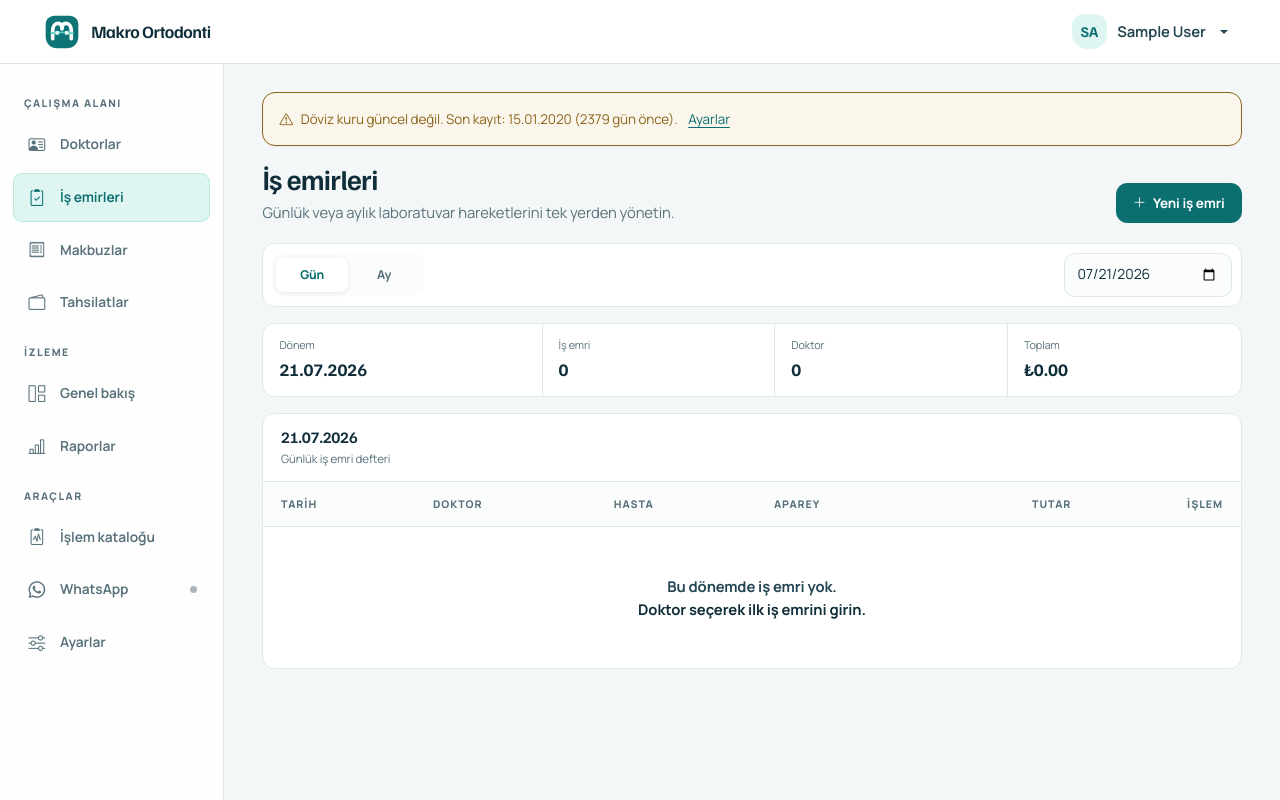
After one commit to ydnAkif/MakroOrtoDonti, a Flask app: page /parties/work-orders in a window 1280 px wide. The commit adds this page. Run offline with Flask 3, Linux system fonts and the light colour scheme; a user stored in the database is signed in; tables that the repository leaves empty hold one stand-in row (values such as "Sample post"); parts of the project's set-up code (start-up, migrations or seed data) failed here and were passed over; some libraries are stand-ins or nearby versions.

Commit message:
feat: doktorlar ve is emirlerini ayir

```diff
--- a/app/routes/parties.py
+++ b/app/routes/parties.py
@@ -1,12 +1,19 @@
 from flask import Blueprint, render_template, redirect, url_for, flash, request
 from flask_login import login_required
-from datetime import date
+from datetime import date, timedelta
+from decimal import Decimal
 
 from app.extensions import db
 from app.models.models import Party, PartyType, WorkOrder, Treatment, TreatmentCategory, ExchangeRate
 from app.authz import permissions_required
 
 parties_bp = Blueprint("parties", __name__)
+
+MONTHS = [
+    (1, "Ocak"), (2, "Şubat"), (3, "Mart"), (4, "Nisan"),
+    (5, "Mayıs"), (6, "Haziran"), (7, "Temmuz"), (8, "Ağustos"),
+    (9, "Eylül"), (10, "Ekim"), (11, "Kasım"), (12, "Aralık"),
+]
 
 
 def _get_treatments_by_category(category):
@@ -69,6 +76,61 @@ def list_parties():
         parties=parties,
         search=search,
         pagination=pagination,
+    )
+
+
+@parties_bp.route("/work-orders")
+@login_required
+@permissions_required("clinical.view")
+def list_work_orders():
+    """Daily/monthly operational ledger for all doctors' work orders."""
+    from app.services.validation_service import parse_date
+
+    today = date.today()
+    view = request.args.get("view", "day")
+    if view == "month":
+        year = request.args.get("year", today.year, type=int)
+        month = request.args.get("month", today.month, type=int)
+        try:
+            period_start = date(year, month, 1)
+        except ValueError:
+            year, month = today.year, today.month
+            period_start = date(year, month, 1)
+        period_end = date(year + (month == 12), month % 12 + 1, 1)
+        period_label = f"{MONTHS[month - 1][1]} {year}"
+        selected_date = None
+    else:
+        view = "day"
+        selected_date = parse_date(request.args.get("date", "")) or today
+        period_start = selected_date
+        period_end = selected_date + timedelta(days=1)
+        year, month = selected_date.year, selected_date.month
+        period_label = selected_date.strftime("%d.%m.%Y")
+
+    work_orders = db.session.execute(
+        db.select(WorkOrder)
+        .join(Party, WorkOrder.party_id == Party.id)
+        .where(
+            WorkOrder.work_date >= period_start,
+            WorkOrder.work_date < period_end,
+            Party.is_active == True,
+        )
+        .order_by(WorkOrder.work_date.desc(), WorkOrder.id.desc())
+    ).scalars().all()
+
+    return render_template(
+        "work_orders/list.html",
+        work_orders=work_orders,
+        view=view,
+        selected_date=selected_date,
+        year=year,
+        month=month,
+        months=MONTHS,
+        years=range(today.year - 3, today.year + 2),
+        period_label=period_label,
+        doctor_count=len({wo.party_id for wo in work_orders}),
+        period_total=sum((wo.total_price for wo in work_orders), Decimal("0.00")),
+        today=today,
     )
 
 
@@ -318,6 +380,18 @@ def edit_work_order(party_id, wo_id):
 
         db.session.commit()
         flash("İş emri güncellendi.", "success")
+        if request.form.get("return_to") == "work_orders":
+            view = request.form.get("return_view", "day")
+            if view == "month":
+                return redirect(url_for(
+                    "parties.list_work_orders", view="month",
+                    year=request.form.get("return_year", type=int),
+                    month=request.form.get("return_month", type=int),
+                ))
+            return redirect(url_for(
+                "parties.list_work_orders", view="day",
+                date=request.form.get("return_date", ""),
+            ))
         return redirect(url_for("parties.detail_party", party_id=party.id))
 
     from app.services.exchange_service import get_latest_rate, get_latest_usd_rate
@@ -341,4 +415,18 @@ def delete_work_order(party_id, wo_id):
     db.session.delete(wo)
     db.session.commit()
     flash("İş emri silindi.", "warning")
+    if request.form.get("return_to") == "work_orders":
+        view = request.form.get("return_view", "day")
+        if view == "month":
+            return redirect(url_for(
+                "parties.list_work_orders",
+                view="month",
+                year=request.form.get("return_year", type=int),
+                month=request.form.get("return_month", type=int),
+            ))
+        return redirect(url_for(
+            "parties.list_work_orders",
+            view="day",
+            date=request.form.get("return_date", ""),
+        ))
     return redirect(url_for("parties.detail_party", party_id=party_id))
--- a/app/static/css/style.css
+++ b/app/static/css/style.css
@@ -477,6 +477,7 @@ textarea.form-control { min-height: 92px; }
 }
 
 @media (max-width: 767.98px) {
+    .app-main { padding-bottom: 9.5rem; }
     body { font-size: .9rem; }
     .navbar { padding: 0 .85rem; }
     .brand-copy small { display: none; }
@@ -552,7 +553,7 @@ textarea.form-control { min-height: 92px; }
     bottom: .7rem;
     left: .75rem;
     display: none;
-    grid-template-columns: repeat(4, 1fr);
+    grid-template-columns: repeat(3, 1fr);
     padding: .38rem;
     border: 1px solid var(--line);
     border-radius: 18px;
@@ -637,11 +638,25 @@ textarea.form-control { min-height: 92px; }
 .catalog-table .catalog-price-control { width:8.5rem; }
 .catalog-table .catalog-currency-control { width:4.75rem; }
 .catalog-table .catalog-price-group { min-width:14rem; }
+.workorder-period-bar { display:flex; align-items:center; justify-content:space-between; gap:1rem; margin-bottom:1rem; padding:.55rem; border:1px solid var(--line); border-radius:var(--radius-md); background:var(--surface); }
+.period-switch { display:inline-grid; grid-template-columns:repeat(2,1fr); padding:.25rem; border-radius:10px; background:var(--surface-raised); }
+.period-switch a { min-width:72px; padding:.48rem .75rem; border-radius:8px; color:var(--ink-600); font-size:.76rem; font-weight:750; text-align:center; text-decoration:none; }
+.period-switch a.active { background:var(--surface); color:var(--aqua-700); box-shadow:0 1px 5px rgba(16,46,58,.1); }
+.workorder-period-form { display:flex; align-items:center; gap:.5rem; }
+.workorder-period-form .form-control { width:10.5rem; }
+.workorder-period-form .form-select { width:9rem; }
+.workorder-summary { grid-template-columns:1.2fr repeat(3,minmax(0,1fr)); }
+.workorder-ledger { min-width:880px; }
+.workorder-date { display:inline-block; color:var(--ink-600); font-size:.78rem; font-variant-numeric:tabular-nums; white-space:nowrap; }
+.workorder-apparatus strong,.workorder-apparatus small { display:block; }
+.workorder-apparatus strong { max-width:240px; overflow:hidden; text-overflow:ellipsis; white-space:nowrap; }
+.workorder-apparatus small { margin-top:.14rem; color:var(--aqua-700); font-size:.68rem; }
+.workorder-row-actions { white-space:nowrap; }
 @media (max-width:991.98px) { .workflow-strip{grid-template-columns:repeat(2,minmax(0,1fr))}.workflow-strip a:nth-child(2){border-right:0}.workflow-strip a:nth-child(-n+2){border-bottom:1px solid var(--line)} }
 @media (max-width:767.98px) {
     .workspace-header{align-items:stretch;flex-direction:column}.workspace-actions>.btn{flex:1}.workflow-strip{grid-template-columns:1fr}
     .workflow-strip a,.workflow-strip a:nth-child(2){border-right:0;border-bottom:1px solid var(--line)}.workflow-strip a:last-child{border-bottom:0}
     .summary-line,.summary-line--four{grid-template-columns:1fr}.summary-line>div{border-right:0;border-bottom:1px solid var(--line)}.summary-line>div:last-child{border-bottom:0}
     .toolbar-panel{align-items:stretch;flex-direction:column}.toolbar-panel form,.toolbar-panel>.btn{width:100%}.notice-strip{align-items:flex-start;flex-wrap:wrap}
-    .report-toolbar>div{width:100%}.report-toolbar>.btn{width:100%}.compact-form{grid-template-columns:1fr}.catalog-toolbar form{flex-direction:column}.catalog-toolbar__category,.catalog-toolbar__search{width:100%;min-width:0;flex:1 1 auto}.disclosure-content{padding:.9rem}
+    .report-toolbar>div{width:100%}.report-toolbar>.btn{width:100%}.compact-form{grid-template-columns:1fr}.catalog-toolbar form{flex-direction:column}.catalog-toolbar__category,.catalog-toolbar__search{width:100%;min-width:0;flex:1 1 auto}.workorder-period-bar{align-items:stretch;flex-direction:column}.workorder-period-form{width:100%}.workorder-period-form .form-control,.workorder-period-form .form-select{flex:1;width:auto}.disclosure-content{padding:.9rem}
 }
--- a/app/templates/base.html
+++ b/app/templates/base.html
@@ -74,7 +74,8 @@
     {% if current_user.is_authenticated %}
     <nav class="mobile-bottom-nav" aria-label="Hızlı erişim">
       <a href="{{ url_for('dashboard.index') }}" class="{% if request.endpoint == 'dashboard.index' %}active{% endif %}" {% if request.endpoint == 'dashboard.index' %}aria-current="page"{% endif %}><i class="bi bi-grid-1x2" aria-hidden="true"></i><span>Panel</span></a>
-      <a href="{{ url_for('parties.list_parties') }}" class="{% if 'parties' in request.endpoint|default('') %}active{% endif %}" {% if 'parties' in request.endpoint|default('') %}aria-current="page"{% endif %}><i class="bi bi-heart-pulse" aria-hidden="true"></i><span>Diş Hekimleri</span></a>
+      <a href="{{ url_for('parties.list_parties') }}" class="{% if 'parties' in request.endpoint|default('') and 'work_order' not in request.endpoint|default('') %}active{% endif %}" {% if 'parties' in request.endpoint|default('') and 'work_order' not in request.endpoint|default('') %}aria-current="page"{% endif %}><i class="bi bi-person-vcard" aria-hidden="true"></i><span>Doktorlar</span></a>
+      <a href="{{ url_for('parties.list_work_orders') }}" class="{% if 'work_order' in request.endpoint|default('') %}active{% endif %}" {% if 'work_order' in request.endpoint|default('') %}aria-current="page"{% endif %}><i class="bi bi-clipboard2-check" aria-hidden="true"></i><span>İş emirleri</span></a>
       <a href="{{ url_for('makbuzlar.list_makbuzlar') }}" class="{% if 'makbuzlar' in request.endpoint|default('') %}active{% endif %}" {% if 'makbuzlar' in request.endpoint|default('') %}aria-current="page"{% endif %}><i class="bi bi-receipt" aria-hidden="true"></i><span>Makbuzlar</span></a>
       <a href="{{ url_for('payments.list_payments') }}" class="{% if 'payment' in request.endpoint|default('') %}active{% endif %}" {% if 'payment' in request.endpoint|default('') %}aria-current="page"{% endif %}><i class="bi bi-wallet2" aria-hidden="true"></i><span>Tahsilat</span></a>
       <a href="{{ url_for('whatsapp.index') }}" class="{% if 'whatsapp' in request.endpoint|default('') %}active{% endif %}" {% if 'whatsapp' in request.endpoint|default('') %}aria-current="page"{% endif %}><i class="bi bi-whatsapp" aria-hidden="true"></i><span>WhatsApp</span></a>
--- a/app/templates/components/sidebar.html
+++ b/app/templates/components/sidebar.html
@@ -1,7 +1,8 @@
 <nav class="sidebar-nav" aria-label="Uygulama bölümleri">
     <div class="nav-section-label">Çalışma alanı</div>
     <ul class="nav flex-column">
-        <li class="nav-item"><a class="nav-link {% if 'parties' in request.endpoint|default('') %}active{% endif %}" href="{{ url_for('parties.list_parties') }}" {% if 'parties' in request.endpoint|default('') %}aria-current="page"{% endif %}><i class="bi bi-clipboard2-plus" aria-hidden="true"></i><span>Doktorlar ve iş emirleri</span></a></li>
+        <li class="nav-item"><a class="nav-link {% if 'parties' in request.endpoint|default('') and 'work_order' not in request.endpoint|default('') %}active{% endif %}" href="{{ url_for('parties.list_parties') }}" {% if 'parties' in request.endpoint|default('') and 'work_order' not in request.endpoint|default('') %}aria-current="page"{% endif %}><i class="bi bi-person-vcard" aria-hidden="true"></i><span>Doktorlar</span></a></li>
+        <li class="nav-item"><a class="nav-link {% if 'work_order' in request.endpoint|default('') %}active{% endif %}" href="{{ url_for('parties.list_work_orders') }}" {% if 'work_order' in request.endpoint|default('') %}aria-current="page"{% endif %}><i class="bi bi-clipboard2-check" aria-hidden="true"></i><span>İş emirleri</span></a></li>
         <li class="nav-item"><a class="nav-link {% if 'makbuzlar' in request.endpoint|default('') %}active{% endif %}" href="{{ url_for('makbuzlar.list_makbuzlar') }}" {% if 'makbuzlar' in request.endpoint|default('') %}aria-current="page"{% endif %}><i class="bi bi-receipt" aria-hidden="true"></i><span>Makbuzlar</span></a></li>
         <li class="nav-item"><a class="nav-link {% if 'payment' in request.endpoint|default('') %}active{% endif %}" href="{{ url_for('payments.list_payments') }}" {% if 'payment' in request.endpoint|default('') %}aria-current="page"{% endif %}><i class="bi bi-wallet2" aria-hidden="true"></i><span>Tahsilatlar</span></a></li>
     </ul>
--- a/app/templates/dashboard/index.html
+++ b/app/templates/dashboard/index.html
@@ -16,13 +16,13 @@
 </header>
 <nav class="workflow-strip" aria-label="Klinik iş akışı">
     <a href="{{ url_for('parties.list_parties') }}"><span class="workflow-step">1</span><span><small>Doktorlar</small><strong>{{ total_patients }} aktif kayıt</strong></span></a>
-    <a href="{{ url_for('parties.list_parties') }}"><span class="workflow-step">2</span><span><small>Bu ayki iş emirleri</small><strong>{{ monthly_work_orders }} iş · ₺{{ "{:,.2f}".format(monthly_total_eur) }}</strong></span></a>
+    <a href="{{ url_for('parties.list_work_orders', view='month') }}"><span class="workflow-step">2</span><span><small>Bu ayki iş emirleri</small><strong>{{ monthly_work_orders }} iş · ₺{{ "{:,.2f}".format(monthly_total_eur) }}</strong></span></a>
     <a href="{{ url_for('makbuzlar.list_makbuzlar') }}"><span class="workflow-step">3</span><span><small>Makbuzlar</small><strong>{{ monthly_drafts }} taslak</strong></span></a>
     <a href="{{ url_for('payments.list_payments') }}"><span class="workflow-step">4</span><span><small>Tahsilat</small><strong>{{ awaiting_payment }} ödeme bekliyor</strong></span></a>
 </nav>
 {% if current_rate %}<div class="rate-line"><i class="bi bi-currency-exchange" aria-hidden="true"></i><span>Güncel kur</span><strong>1 EUR = ₺{{ "{:,.4f}".format(current_rate.eur_to_try) }}</strong><strong>1 USD = {% if current_usd_rate %}₺{{ "{:,.4f}".format(current_usd_rate) }}{% else %}—{% endif %}</strong><small>{{ current_rate.rate_date.strftime('%d.%m.%Y') }}</small></div>{% endif %}
 <section class="work-panel" aria-labelledby="recent-workorders-title">
-    <div class="work-panel__header"><div><h2 id="recent-workorders-title">Son iş emirleri</h2><p>En son eklenen beş kayıt</p></div><a href="{{ url_for('makbuzlar.list_makbuzlar') }}" class="text-link">Makbuzlara git <i class="bi bi-arrow-right" aria-hidden="true"></i></a></div>
+    <div class="work-panel__header"><div><h2 id="recent-workorders-title">Son iş emirleri</h2><p>En son eklenen beş kayıt</p></div><a href="{{ url_for('parties.list_work_orders', view='month') }}" class="text-link">Tüm iş emirleri <i class="bi bi-arrow-right" aria-hidden="true"></i></a></div>
     <div class="table-responsive"><table class="table table-hover align-middle compact-table">
         <thead><tr><th>Tarih</th><th>Doktor</th><th>Hasta</th><th>İşlem</th><th class="text-end">Tutar</th></tr></thead>
         <tbody>{% for wo in recent_work_orders %}<tr>
--- a/app/templates/parties/detail.html
+++ b/app/templates/parties/detail.html
@@ -5,7 +5,7 @@
 <div class="mb-4">
     <nav aria-label="breadcrumb">
         <ol class="breadcrumb">
-            <li class="breadcrumb-item"><a href="{{ url_for('parties.list_parties') }}">Diş Hekimleri</a></li>
+            <li class="breadcrumb-item"><a href="{{ url_for('parties.list_parties') }}">Doktorlar</a></li>
             <li class="breadcrumb-item active">{{ party.display_name }}</li>
         </ol>
     </nav>
--- a/app/templates/parties/form.html
+++ b/app/templates/parties/form.html
@@ -5,7 +5,7 @@
 <div class="mb-4">
     <nav aria-label="breadcrumb">
         <ol class="breadcrumb">
-            <li class="breadcrumb-item"><a href="{{ url_for('parties.list_parties') }}">Diş Hekimleri</a></li>
+            <li class="breadcrumb-item"><a href="{{ url_for('parties.list_parties') }}">Doktorlar</a></li>
             <li class="breadcrumb-item active">{% if party %}{{ party.display_name }}{% else %}Yeni Diş Hekimi{% endif %}</li>
         </ol>
     </nav>
--- a/app/templates/parties/list.html
+++ b/app/templates/parties/list.html
@@ -1,8 +1,8 @@
 {% extends "base.html" %}
-{% block title %}Diş Hekimleri - {{ clinic_name }}{% endblock %}
+{% block title %}Doktorlar - {{ clinic_name }}{% endblock %}
 
 {% block content %}
-<header class="workspace-header"><div><h1>Doktorlar ve iş emirleri</h1><p>Doktoru bulun ve iş emrini doğrudan başlatın.</p></div></header>
+<header class="workspace-header"><div><h1>Doktorlar</h1><p>Doktor kayıtlarını bulun ve yönetin.</p></div></header>
 <div class="toolbar-panel">
         <form method="GET" action="{{ url_for('parties.list_parties') }}">
             <div class="input-group">
--- /dev/null
+++ b/app/templates/work_orders/list.html
@@ -0,0 +1,83 @@
+{% extends "base.html" %}
+{% block title %}İş Emirleri - {{ clinic_name }}{% endblock %}
+
+{% block content %}
+<header class="workspace-header">
+    <div><h1>İş emirleri</h1><p>Günlük veya aylık laboratuvar hareketlerini tek yerden yönetin.</p></div>
+    <div class="workspace-actions">
+        <a href="{{ url_for('parties.list_parties') }}" class="btn btn-primary"><i class="bi bi-plus-lg" aria-hidden="true"></i>Yeni iş emri</a>
+    </div>
+</header>
+
+<div class="workorder-period-bar">
+    <nav class="period-switch" aria-label="İş emri dönemi">
+        <a href="{{ url_for('parties.list_work_orders', view='day', date=today.isoformat()) }}" class="{% if view == 'day' %}active{% endif %}">Gün</a>
+        <a href="{{ url_for('parties.list_work_orders', view='month', year=today.year, month=today.month) }}" class="{% if view == 'month' %}active{% endif %}">Ay</a>
+    </nav>
+    {% if view == 'day' %}
+    <form method="GET" action="{{ url_for('parties.list_work_orders') }}" class="workorder-period-form">
+        <input type="hidden" name="view" value="day">
+        <label class="visually-hidden" for="workorder-date">Tarih</label>
+        <input class="form-control" type="date" id="workorder-date" name="date" value="{{ selected_date.isoformat() }}" onchange="this.form.submit()">
+        {% if selected_date != today %}<a href="{{ url_for('parties.list_work_orders') }}" class="btn btn-sm btn-outline-secondary">Bugün</a>{% endif %}
+    </form>
+    {% else %}
+    <form method="GET" action="{{ url_for('parties.list_work_orders') }}" class="workorder-period-form">
+        <input type="hidden" name="view" value="month">
+        <label class="visually-hidden" for="workorder-month">Ay</label>
+        <select class="form-select" id="workorder-month" name="month" onchange="this.form.submit()">
+            {% for month_number, month_name in months %}<option value="{{ month_number }}" {% if month_number == month %}selected{% endif %}>{{ month_name }}</option>{% endfor %}
+        </select>
+        <label class="visually-hidden" for="workorder-year">Yıl</label>
+        <select class="form-select" id="workorder-year" name="year" onchange="this.form.submit()">
+            {% for option_year in years %}<option value="{{ option_year }}" {% if option_year == year %}selected{% endif %}>{{ option_year }}</option>{% endfor %}
+        </select>
+    </form>
+    {% endif %}
+</div>
+
+<div class="summary-line workorder-summary" aria-label="{{ period_label }} özeti">
+    <div><span>Dönem</span><strong>{{ period_label }}</strong></div>
+    <div><span>İş emri</span><strong>{{ work_orders|length }}</strong></div>
+    <div><span>Doktor</span><strong>{{ doctor_count }}</strong></div>
+    <div><span>Toplam</span><strong>₺{{ "{:,.2f}".format(period_total) }}</strong></div>
+</div>
+
+<section class="work-panel" aria-labelledby="workorder-ledger-title">
+    <div class="work-panel__header">
+        <div><h2 id="workorder-ledger-title">{{ period_label }}</h2><p>{{ 'Günlük' if view == 'day' else 'Aylık' }} iş emri defteri</p></div>
+    </div>
+    <div class="table-responsive">
+        <table class="table table-hover align-middle workorder-ledger">
+            <thead><tr><th>Tarih</th><th>Doktor</th><th>Hasta</th><th>Aparey</th><th class="text-end">Tutar</th><th class="text-end">İşlem</th></tr></thead>
+            <tbody>
+                {% for wo in work_orders %}
+                <tr>
+                    <td><time class="workorder-date" datetime="{{ wo.work_date.isoformat() }}">{{ wo.work_date.strftime('%d.%m.%Y') }}</time></td>
+                    <td><a href="{{ url_for('parties.detail_party', party_id=wo.party_id) }}">{{ wo.party.display_name if wo.party else '—' }}</a></td>
+                    <td>{{ wo.patient_name }}</td>
+                    <td class="workorder-apparatus">
+                        {% set items = wo.apparatus_type|fromjson %}
+                        {% if items is iterable and items is not string and items|length > 0 %}
+                            <strong>{{ items[0].name if items[0] is mapping else items[0] }}</strong>{% if items|length > 1 %}<small>+{{ items|length - 1 }} kalem</small>{% endif %}
+                        {% else %}<strong>{{ wo.apparatus_type }}</strong>{% endif %}
+                    </td>
+                    <td class="text-end fw-bold">₺{{ "{:,.2f}".format(wo.total_price) }}</td>
+                    <td class="text-end workorder-row-actions">
+                        <a href="{{ url_for('parties.edit_work_order', party_id=wo.party_id, wo_id=wo.id, return_to='work_orders', return_view=view, return_date=(selected_date.isoformat() if selected_date else none), return_year=(year if view == 'month' else none), return_month=(month if view == 'month' else none)) }}" class="btn btn-sm btn-outline-secondary" title="İş emrini düzenle" aria-label="{{ wo.patient_name }} iş emrini düzenle"><i class="bi bi-pencil" aria-hidden="true"></i></a>
+                        <form method="POST" action="{{ url_for('parties.delete_work_order', party_id=wo.party_id, wo_id=wo.id) }}" class="d-inline" onsubmit="return confirm('Bu iş emrini silmek istediğinize emin misiniz?');">
+                            <input type="hidden" name="return_to" value="work_orders">
+                            <input type="hidden" name="return_view" value="{{ view }}">
+                            {% if view == 'day' %}<input type="hidden" name="return_date" value="{{ selected_date.isoformat() }}">{% else %}<input type="hidden" name="return_year" value="{{ year }}"><input type="hidden" name="return_month" value="{{ month }}">{% endif %}
+                            <button type="submit" class="btn btn-sm btn-outline-danger" title="İş emrini sil" aria-label="{{ wo.patient_name }} iş emrini sil"><i class="bi bi-trash" aria-hidden="true"></i></button>
+                        </form>
+                    </td>
+                </tr>
+                {% else %}
+                <tr><td colspan="6" class="empty-state"><strong>Bu dönemde iş emri yok.</strong><br><a href="{{ url_for('parties.list_parties') }}">Doktor seçerek ilk iş emrini girin.</a></td></tr>
+                {% endfor %}
+            </tbody>
+        </table>
+    </div>
+</section>
+{% endblock %}
```
Also changed, not shown: app/templates/parties/work_order_form.html (+16 -1 lines), tests/e2e/test_browser_flows.py (+1 -1 lines), tests/test_comprehensive.py (+84 -1 lines).
